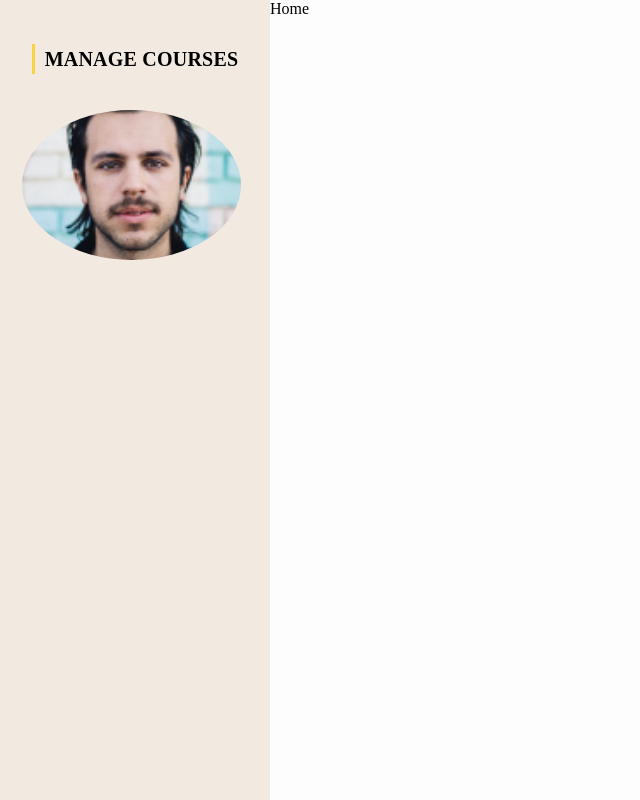
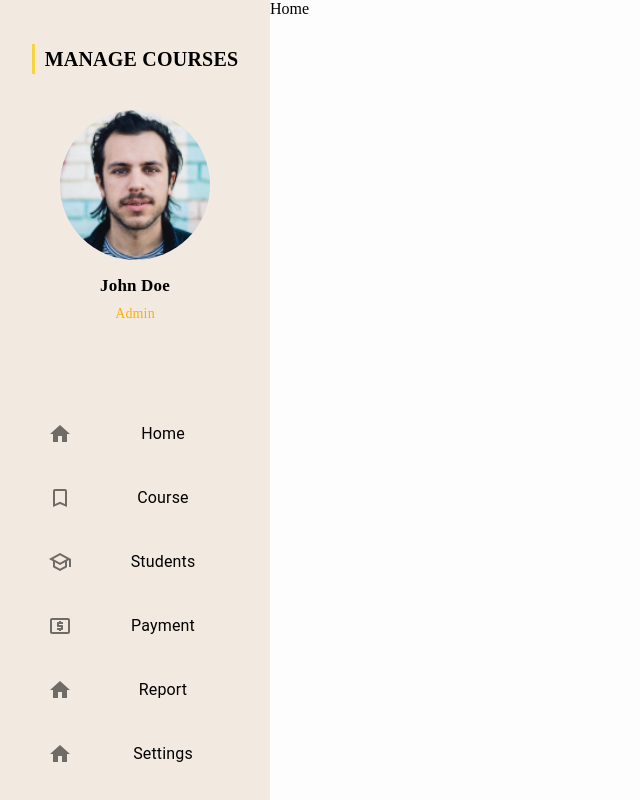
Before and after one commit to omer-khvci/sikayetvartask, a Next.js app: page /home in a window 1280 px wide. Shown: the whole page, without its empty margins (0-640 px from the left). Built offline with nearby package versions, Linux system fonts and the light colour scheme; sample sign-in values are in the browser's storage.

Commit message:
UserLayout Design

```diff
--- a/package.json
+++ b/package.json
@@ -11,9 +11,10 @@
   "dependencies": {
     "@emotion/react": "^11.11.1",
     "@emotion/styled": "^11.11.0",
+    "@mui/icons-material": "^5.11.16",
     "@mui/material": "^5.13.6",
-    "eslint": "8.43.0",
-    "eslint-config-next": "^12.0.4",
+    "eslint": "^8.44.0",
+    "eslint-config-next": "^13.4.7",
     "next": "13.4.7",
     "react": "18.2.0",
     "react-dom": "18.2.0"
--- a/src/component/layout/UserLayout.jsx
+++ b/src/component/layout/UserLayout.jsx
@@ -1,5 +1,9 @@
-import { Avatar, Box, Typography } from "@mui/material"
+import { Avatar, Box, Drawer, List, ListItem, ListItemButton, ListItemIcon, ListItemText, Typography } from "@mui/material"
 import styled from "@emotion/styled"
+import HomeIcon from '@mui/icons-material/Home';
+import BookmarkBorderOutlinedIcon from '@mui/icons-material/BookmarkBorderOutlined';
+import SchoolOutlinedIcon from '@mui/icons-material/SchoolOutlined';
+import LocalAtmOutlinedIcon from '@mui/icons-material/LocalAtmOutlined';
 const LogoHeader = styled(Box)(({ theme }) => ({
     paddingTop: "44px",
     textAlign: 'center',
@@ -40,13 +44,159 @@ const UserLayout = ({ children }) => {
             <Avatar
                 src="/img/avatar.png"
                 sx={{
-                    width: "219px",
+                    width: "150px",
                     height: "150px",
                     flexShrink: "0",
-                    margin : "22px",
-                    marginTop:"36px"
+                    marginTop: "36px",
+                    marginLeft: "60px",
+                    background: "lightgray 50% / cover no-repeat"
+
                 }}
             />
+            <Box sx={{
+                textAlign: "center",
+                marginTop: "16px"
+            }}>
+                <Typography sx={{
+                    fontSize: '17px',
+                    fontFamily: 'Montserrat',
+                    color: '#000',
+                    fontStyle: "normal",
+                    fontWeight: "700",
+                    lineHeight: "normal",
+                    display: 'inline-block'
+
+
+                }} component={'h3'} variant="body2"  >John Doe</Typography>
+            </Box>
+            <Box sx={{
+                textAlign: "center",
+                marginTop: "10px"
+            }}>
+                <Typography sx={{
+                    color: "#FEAF00",
+                    fontSize: "14px",
+                    fontFamily: "Montserrat",
+                    fontStyle: "normal",
+                    fontWeight: "500",
+                    lineHeight: "normal"
+
+
+                }} component={'h3'} variant="body2"  >Admin</Typography>
+            </Box>
+            <Box sx={{
+                marginTop: "80px"
+            }}>
+                <List>
+                    <ListItemButton sx={{
+                        textAlign: "center"
+                    }}>
+                        <ListItemIcon sx={{
+                            textAlign: "center",
+                            justifyContent:"end"
+                        }}><HomeIcon /> </ListItemIcon>
+                        <ListItemText primary="Home" sx={{
+                            color: "#000",
+                            fontSize: "14px",
+                            fontFamily: "Montserrat",
+                            fontStyle: "normal",
+                            fontWeight: "500",
+                            lineHeight: "normal"
+                        }} />
+                    </ListItemButton>
+                </List>
+                <List>
+                    <ListItemButton sx={{
+                        textAlign: "center"
+                    }}>
+                        <ListItemIcon sx={{
+                            textAlign: "center",
+                            justifyContent:"end"
+                        }}><BookmarkBorderOutlinedIcon /> </ListItemIcon>
+
+                        <ListItemText primary="Course" sx={{
+                            color: "#000",
+                            fontSize: "14px",
+                            fontFamily: "Montserrat",
+                            fontStyle: "normal",
+                            fontWeight: "500",
+                            lineHeight: "normal"
+                        }} />
+                    </ListItemButton>
+                </List>
+                <List>
+                    <ListItemButton sx={{
+                        textAlign: "center"
+                    }}>
+                        <ListItemIcon sx={{
+                            textAlign: "center",
+                            justifyContent:"end"
+                        }}><SchoolOutlinedIcon /> </ListItemIcon>
+                        <ListItemText primary="Students" sx={{
+                            color: "#000",
+                            fontSize: "14px",
+                            fontFamily: "Montserrat",
+                            fontStyle: "normal",
+                            fontWeight: "500",
+                            lineHeight: "normal"
+                        }} />
+                    </ListItemButton>
+                </List>
+                <List>
+                    <ListItemButton sx={{
+                        textAlign: "center"
+                    }}>
+                        <ListItemIcon sx={{
+                            textAlign: "center",
+                            justifyContent:"end"
+                        }}><LocalAtmOutlinedIcon /> </ListItemIcon>
+                        <ListItemText primary="Payment" sx={{
+                            color: "#000",
+                            fontSize: "14px",
+                            fontFamily: "Montserrat",
+                            fontStyle: "normal",
+                            fontWeight: "500",
+                            lineHeight: "normal"
+                        }} />
+                    </ListItemButton>
+                </List>
+                <List>
+                    <ListItemButton sx={{
+                        textAlign: "center"
+                    }}>
+                        <ListItemIcon sx={{
+                            textAlign: "center",
+                            justifyContent:"end"
+                        }}><HomeIcon /> </ListItemIcon>
+                        <ListItemText primary="Report" sx={{
+                            color: "#000",
+                            fontSize: "14px",
+                            fontFamily: "Montserrat",
+                            fontStyle: "normal",
+                            fontWeight: "500",
+                            lineHeight: "normal"
+                        }} />
+                    </ListItemButton>
+                </List>
+                <List>
+                    <ListItemButton sx={{
+                        textAlign: "center"
+                    }}>
+                        <ListItemIcon sx={{
+                            textAlign: "center",
+                            justifyContent:"end"
+                        }}><HomeIcon /> </ListItemIcon>
+                        <ListItemText primary="Settings" sx={{
+                            color: "#000",
+                            fontSize: "14px",
+                            fontFamily: "Montserrat",
+                            fontStyle: "normal",
+                            fontWeight: "500",
+                            lineHeight: "normal"
+                        }} />
+                    </ListItemButton>
+                </List>
+            </Box>
         </Box>
         <Box sx={{ width: 'calc(100% - 270px)' }}>
             {children}
```
Also changed, not shown: 1 other file (tests, documents, lock files or other folders).
